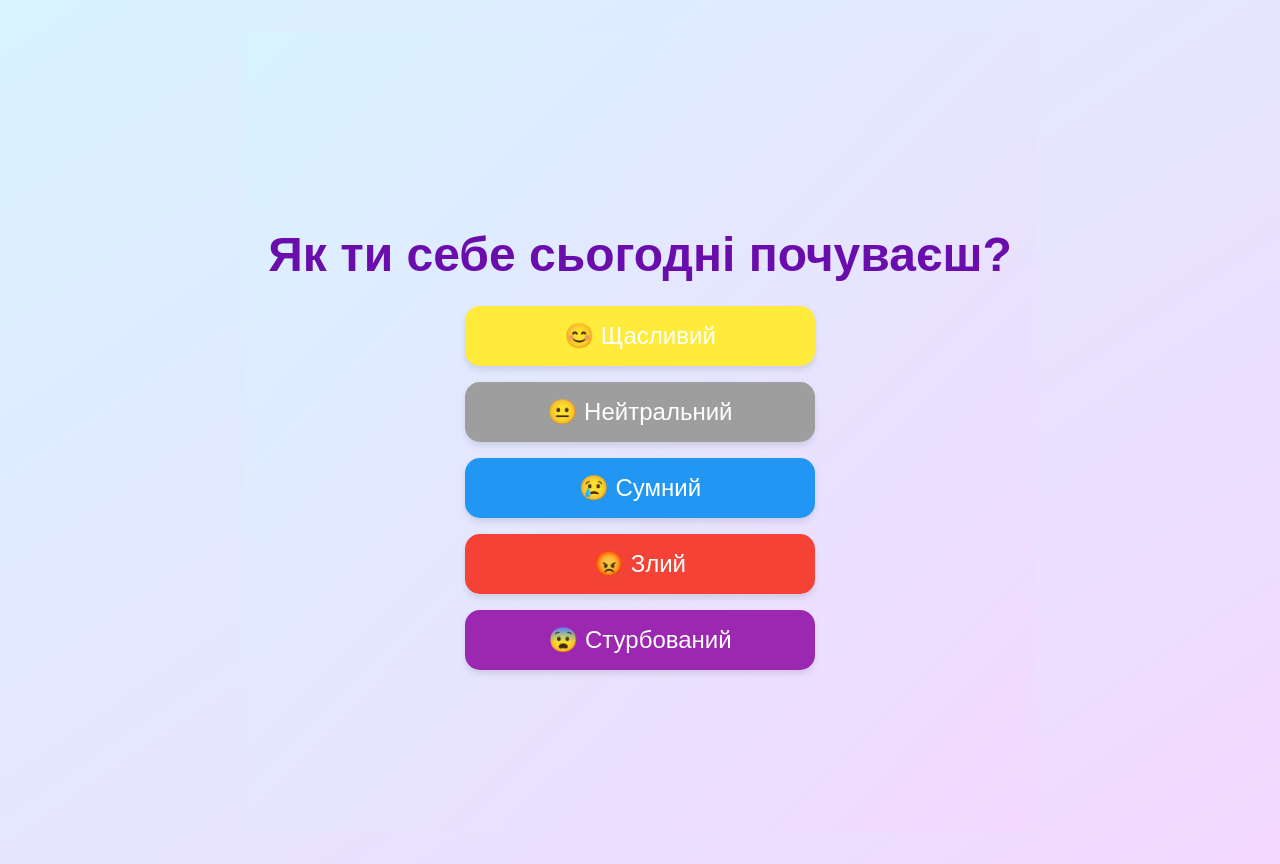
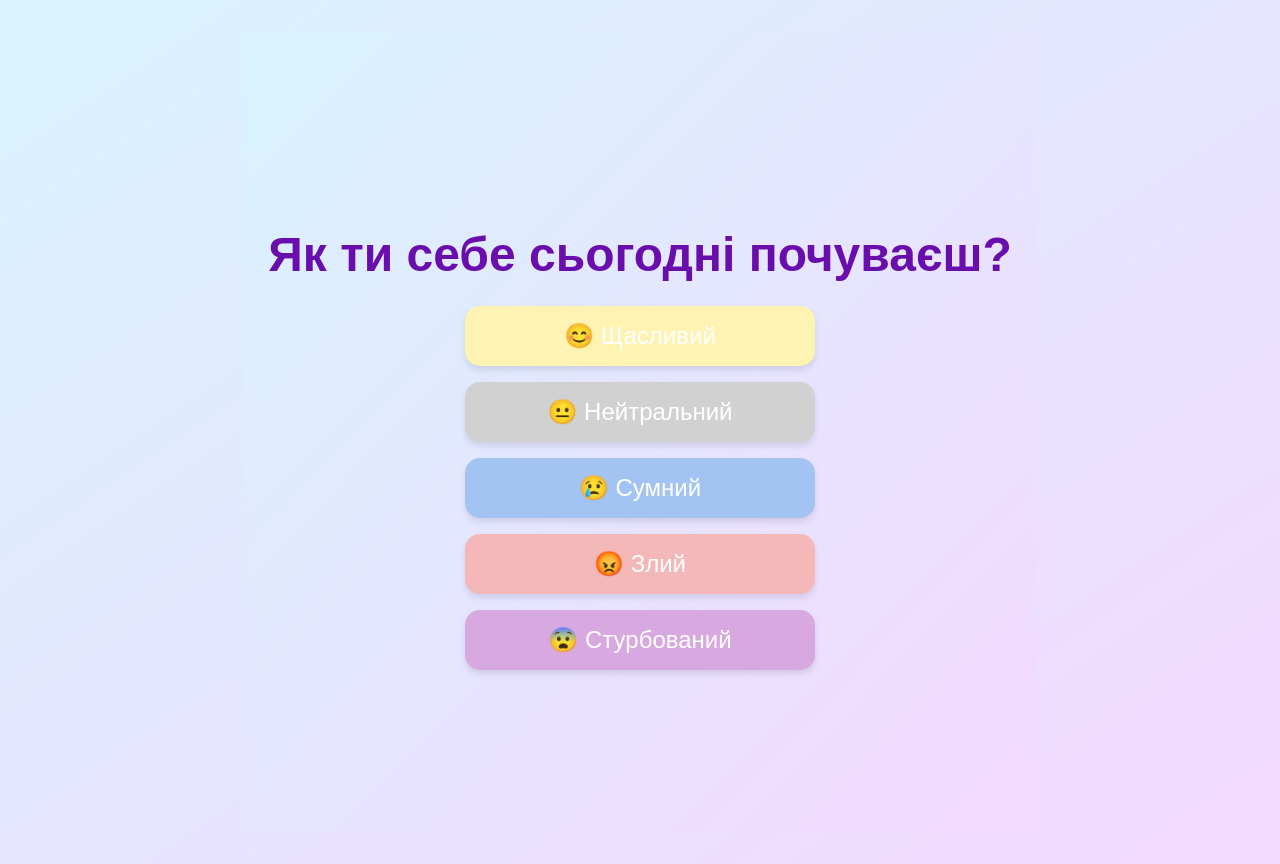
Before and after one commit to Milana-Budzanovska/Be-FocusEd, a React (Create React App) app: page / in a window 1280 px wide. Built offline with nearby package versions, Linux system fonts and the light colour scheme; no server answers.

Commit message:
Update MoodCheck.js

```diff
--- a/src/MoodCheck.js
+++ b/src/MoodCheck.js
@@ -5,11 +5,11 @@ import { useNavigate } from 'react-router-dom';
 export default function MoodCheck() {
   const navigate = useNavigate();
   const moods = [
-    { label: '😊 Щасливий', color: '#ffeb3b' },
-    { label: '😐 Нейтральний', color: '#9e9e9e' },
-    { label: '😢 Сумний', color: '#2196f3' },
-    { label: '😡 Злий', color: '#f44336' },
-    { label: '😨 Стурбований', color: '#9c27b0' }
+    { label: '😊 Щасливий', color: '#fff3b3' }, // пастельний жовтий
+    { label: '😐 Нейтральний', color: '#d1d1d1' }, // пастельний сірий
+    { label: '😢 Сумний', color: '#a3c4f3' }, // пастельний блакитний
+    { label: '😡 Злий', color: '#f4b8b8' }, // пастельний червоний
+    { label: '😨 Стурбований', color: '#d8a9e0' } // пастельний фіолетовий
   ];
 
   const handleMoodSelect = (mood) => {
@@ -31,7 +31,7 @@ export default function MoodCheck() {
   };
 
   const headingStyle = {
-    fontSize: '3rem', // використано великий шрифт для заголовка
+    fontSize: '3rem', // великий шрифт для заголовка
     fontWeight: 'bold',
     color: '#6a0dad',
     marginBottom: '1.5rem',
@@ -58,8 +58,8 @@ export default function MoodCheck() {
     boxShadow: '0 4px 6px rgba(0, 0, 0, 0.1)',
     transition: 'background-color 0.3s ease-in-out',
     width: '100%',
-    maxWidth: '350px', // додаємо максимальну ширину для кнопок
-    textAlign: 'center', // вирівнюємо текст по центру
+    maxWidth: '350px',
+    textAlign: 'center',
   });
 
   const buttonHoverStyle = {
```
